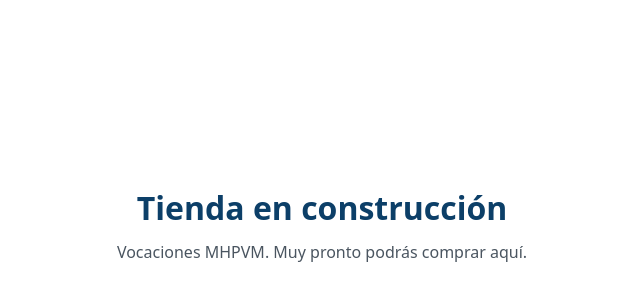
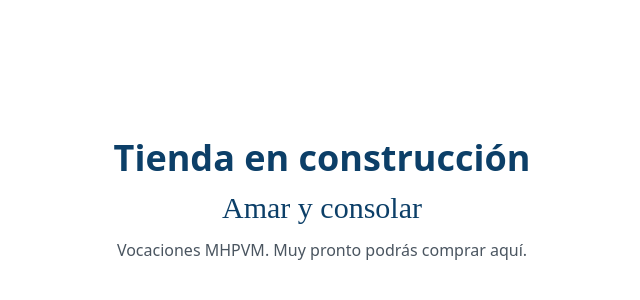
Before and after one commit to enriquegonzalezj/tienda-misioneras, a React app: page / in a window 1280 px wide. Shown: the part 200-500 px from the top of the page, without its empty margins (318-958 px from the left). Built offline with nearby package versions, Linux system fonts and the light colour scheme.

Commit message:
feat: instala Tailwind 4 con tema provisional y fuentes servidas localmente

```diff
--- a/package.json
+++ b/package.json
@@ -1,5 +1,6 @@
 {
 	"name": "react-hello-webapp",
+	"type": "module",
 	"engines": {
 		"node": "^20.19.0 || >=22.12.0"
 	},
@@ -29,6 +30,7 @@
 	],
 	"license": "ISC",
 	"devDependencies": {
+		"@tailwindcss/vite": "^4.3.3",
 		"@types/react": "^18.2.18",
 		"@types/react-dom": "^18.2.7",
 		"@vitejs/plugin-react": "^5.2.0",
@@ -36,6 +38,7 @@
 		"eslint-plugin-react": "^7.33.1",
 		"eslint-plugin-react-hooks": "^4.6.0",
 		"eslint-plugin-react-refresh": "^0.4.3",
+		"tailwindcss": "^4.3.3",
 		"vite": "^7.3.7"
 	},
 	"babel": {
@@ -54,6 +57,9 @@
 		]
 	},
 	"dependencies": {
+		"@fontsource-variable/montserrat": "^5.3.0",
+		"@fontsource-variable/oswald": "^5.3.0",
+		"@fontsource/yellowtail": "^5.3.0",
 		"react": "^18.2.0",
 		"react-dom": "^18.2.0",
 		"react-router-dom": "^6.18.0"
--- a/src/front/index.css
+++ b/src/front/index.css
@@ -1,4 +1,44 @@
-/* Estilos globales mínimos. Se reemplaza al instalar Tailwind. */
-body {
-    margin: 0;
+/* Estilos globales y tema provisional de la marca Vocaciones MHPVM.
+   Cuando llegue el manual de marca, se cambia este archivo
+   (y package.json si cambian los paquetes de fuentes). */
+
+/* 1. Tailwind y fuentes. Los @import van siempre al principio del archivo.
+   Las fuentes se sirven desde nuestro servidor (paquetes @fontsource),
+   no desde Google: así no enviamos la IP de las visitantes a terceros. */
+@import "tailwindcss";
+@import "@fontsource-variable/oswald";
+@import "@fontsource-variable/montserrat";
+@import "@fontsource/yellowtail";
+
+/* 2. Tema. Cada variable crea clases de Tailwind:
+   --color-primary crea text-primary, bg-primary, border-primary...
+   --font-display crea font-display.
+   Los nombres van por función, no por color, para que el manual
+   de marca solo cambie los valores. */
+@theme {
+    /* Verde, amarillo y rojo: solo acentos pequeños, nunca texto
+       pequeño sobre blanco (no cumplen el contraste). */
+    --color-primary: #0C3F68;   /* azul marino: textos principales, botones, pie de página */
+    --color-accent: #008F60;    /* verde */
+    --color-highlight: #F6B728; /* amarillo */
+    --color-alert: #EE4851;     /* rojo */
+    --color-line: #D6D5D5;      /* gris: bordes y separadores */
+    --color-surface: #FFFFFF;   /* fondo */
+    --color-muted: #4A5560;     /* texto secundario; provisional, no viene de la lámina */
+
+    --font-display: "Oswald Variable", ui-sans-serif, system-ui, sans-serif;  /* títulos */
+    --font-sans: "Montserrat Variable", ui-sans-serif, system-ui, sans-serif; /* texto; fuente por defecto */
+    --font-script: "Yellowtail", cursive;                                     /* solo "Amar y consolar" */
 }
+
+/* 3. Estilos base de toda la página. */
+@layer base {
+    body {
+        background-color: var(--color-surface);
+        color: var(--color-primary);
+    }
+
+    h1, h2, h3, h4, h5, h6 {
+        font-family: var(--font-display);
+    }
+}
--- a/src/front/pages/ComingSoon.jsx
+++ b/src/front/pages/ComingSoon.jsx
@@ -1,26 +1,11 @@
 // Página provisional mientras se construyen las pantallas aprobadas.
-// Los estilos van en línea porque Tailwind todavía no está instalado;
-// esta página se reemplaza cuando exista la pantalla de Inicio.
+// Usa las clases del tema (index.css); se reemplaza cuando exista la pantalla de Inicio.
 export const ComingSoon = () => {
     return (
-        <main
-            style={{
-                minHeight: "100vh",
-                display: "flex",
-                flexDirection: "column",
-                alignItems: "center",
-                justifyContent: "center",
-                gap: "12px",
-                padding: "24px",
-                textAlign: "center",
-                fontFamily: "system-ui, sans-serif",
-                color: "#0C3F68",
-            }}
-        >
-            <h1 style={{ margin: 0 }}>Tienda en construcción</h1>
-            <p style={{ margin: 0, color: "#4A5560" }}>
-                Vocaciones MHPVM. Muy pronto podrás comprar aquí.
-            </p>
+        <main className="flex min-h-screen flex-col items-center justify-center gap-3 p-6 text-center">
+            <h1 className="text-4xl font-semibold">Tienda en construcción</h1>
+            <p className="font-script text-3xl">Amar y consolar</p>
+            <p className="text-muted">Vocaciones MHPVM. Muy pronto podrás comprar aquí.</p>
         </main>
     );
 };
--- a/vite.config.js
+++ b/vite.config.js
@@ -1,8 +1,10 @@
 import { defineConfig } from 'vite'
 import react from '@vitejs/plugin-react'
+import tailwindcss from '@tailwindcss/vite'
 
 export default defineConfig({
-    plugins: [react()],
+    // tailwindcss() genera el CSS de las clases que usamos en los .jsx.
+    plugins: [react(), tailwindcss()],
     server: {
         port: 3000,
         // En desarrollo, todo lo que empiece por /api se reenvía a Flask.
```
Also changed, not shown: 1 other file.
